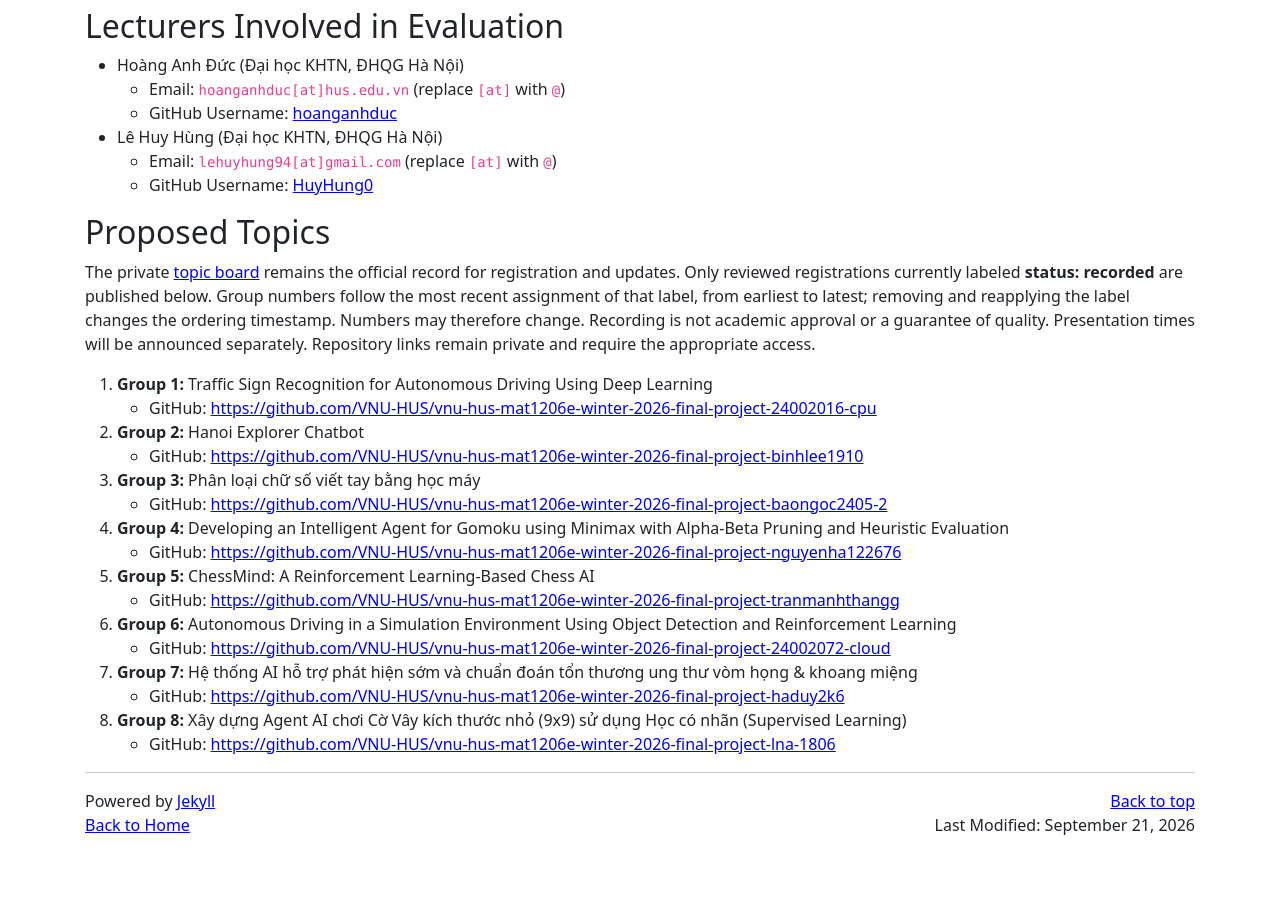
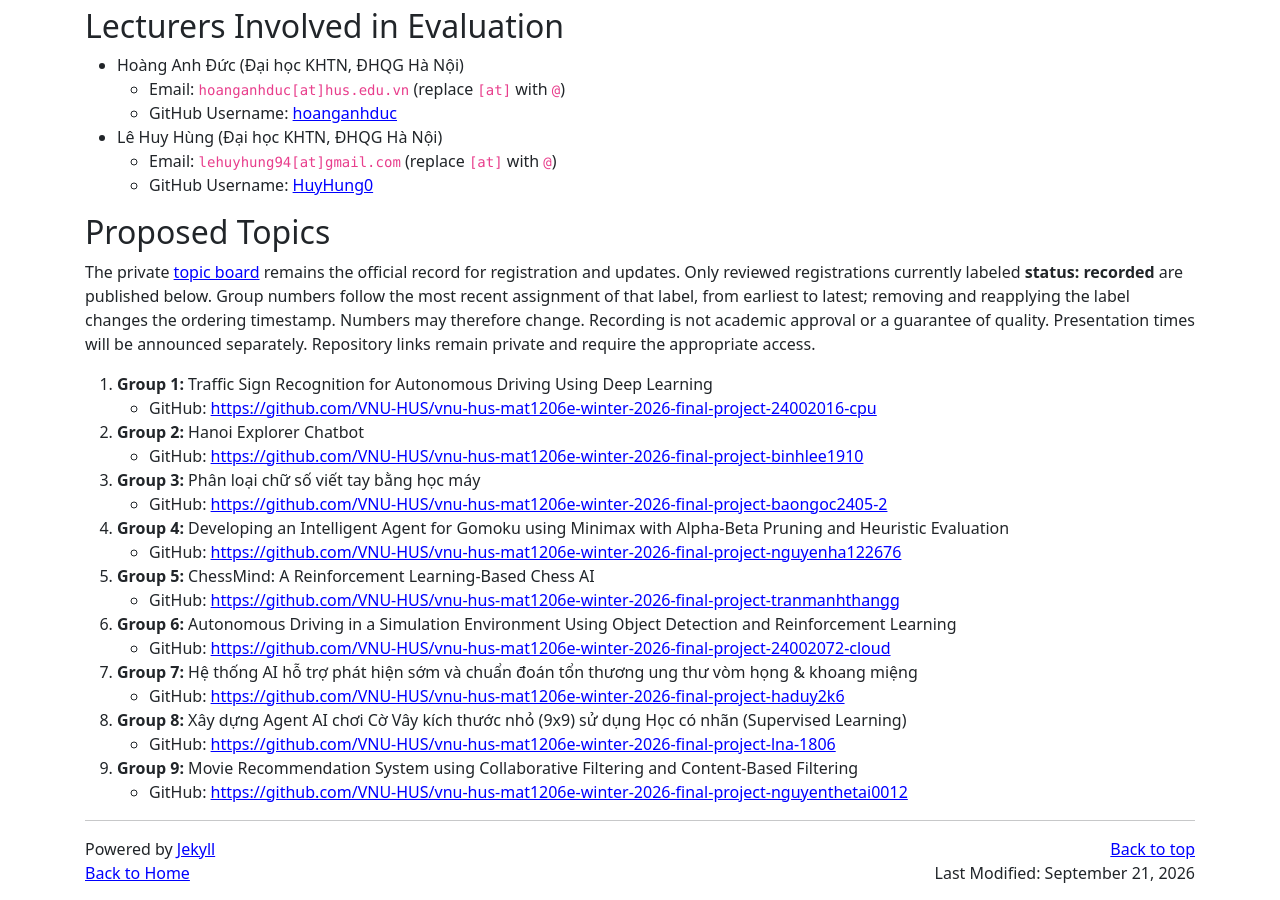
Before and after one commit to hoanganhduc/hoanganhduc.github.io, a Jekyll site: the page built from teaching/VNU-HUS/2026/winter/MAT1206E/mini-projects.md, in a window 1280 px wide and 900 px high, scrolled down 1832 px. Built offline with Jekyll 4.4.1, drawn with Linux system fonts in a browser that asks for light colours; nearby versions of some CDN libraries; a style sheet for code colours, icons or effects is not loaded; before the commit the page ends 2684 px from its top, so only the background shows below that.

Commit message:
Record corrected Movie Recommender mini-project topic for MAT1206E

```diff
--- a/teaching/VNU-HUS/2026/winter/MAT1206E/mini-projects.md
+++ b/teaching/VNU-HUS/2026/winter/MAT1206E/mini-projects.md
@@ -99,4 +99,7 @@ The private [topic board](https://github.com/VNU-HUS/mat1206e-2026-project-topic
 8. <a id="topic-dfac5a42eb1f"></a>**Group 8:** Xây dựng Agent AI chơi Cờ Vây kích thước nhỏ (9x9) sử dụng Học có nhãn (Supervised Learning)
     * GitHub: [https://github.com/VNU-HUS/vnu-hus-mat1206e-winter-2026-final-project-lna-1806](https://github.com/VNU-HUS/vnu-hus-mat1206e-winter-2026-final-project-lna-1806)
 
+9. <a id="topic-6c402ed913a5"></a>**Group 9:** Movie Recommendation System using Collaborative Filtering and Content-Based Filtering
+    * GitHub: [https://github.com/VNU-HUS/vnu-hus-mat1206e-winter-2026-final-project-nguyenthetai0012](https://github.com/VNU-HUS/vnu-hus-mat1206e-winter-2026-final-project-nguyenthetai0012)
+
 <!-- END RECORDED MINI-PROJECTS -->
```
